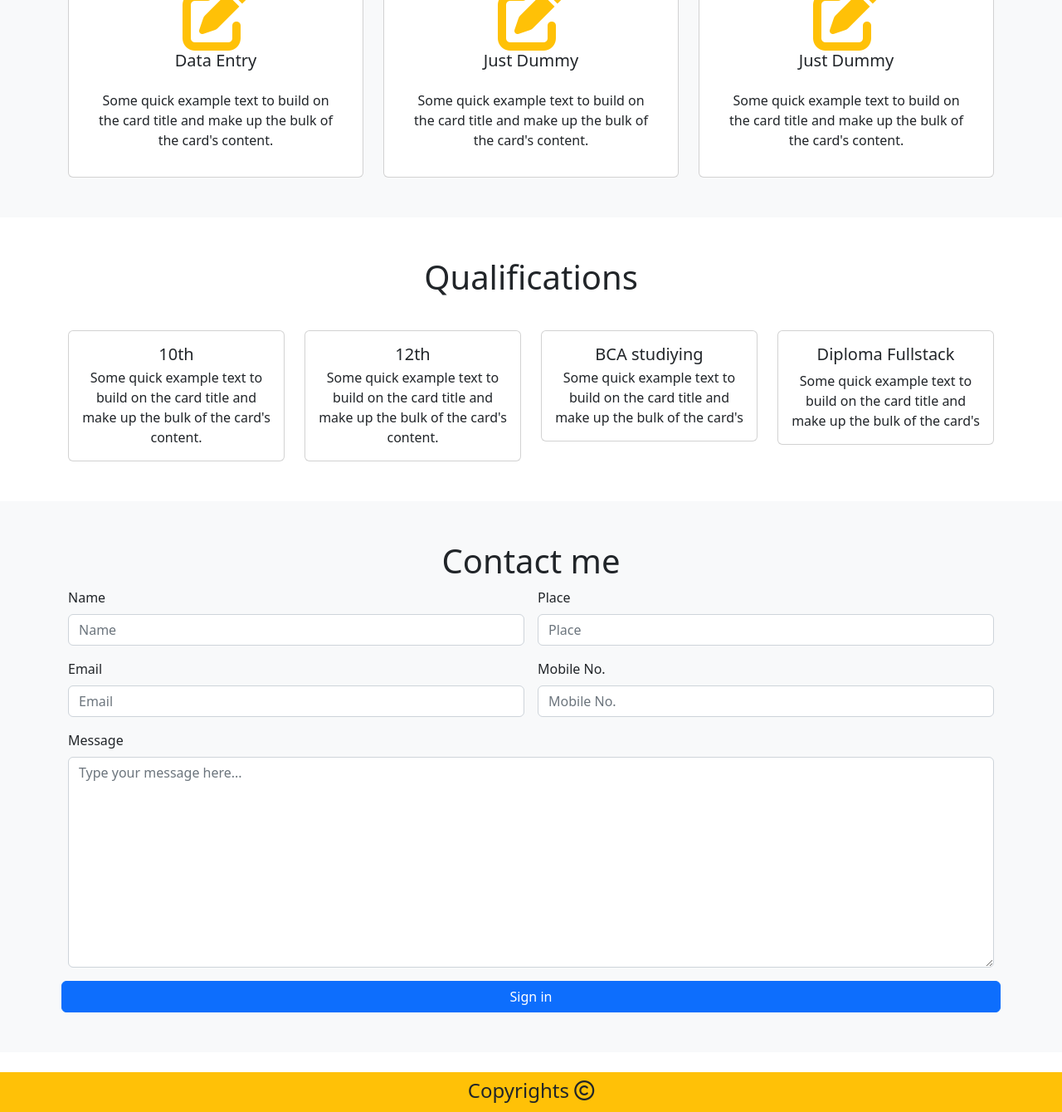
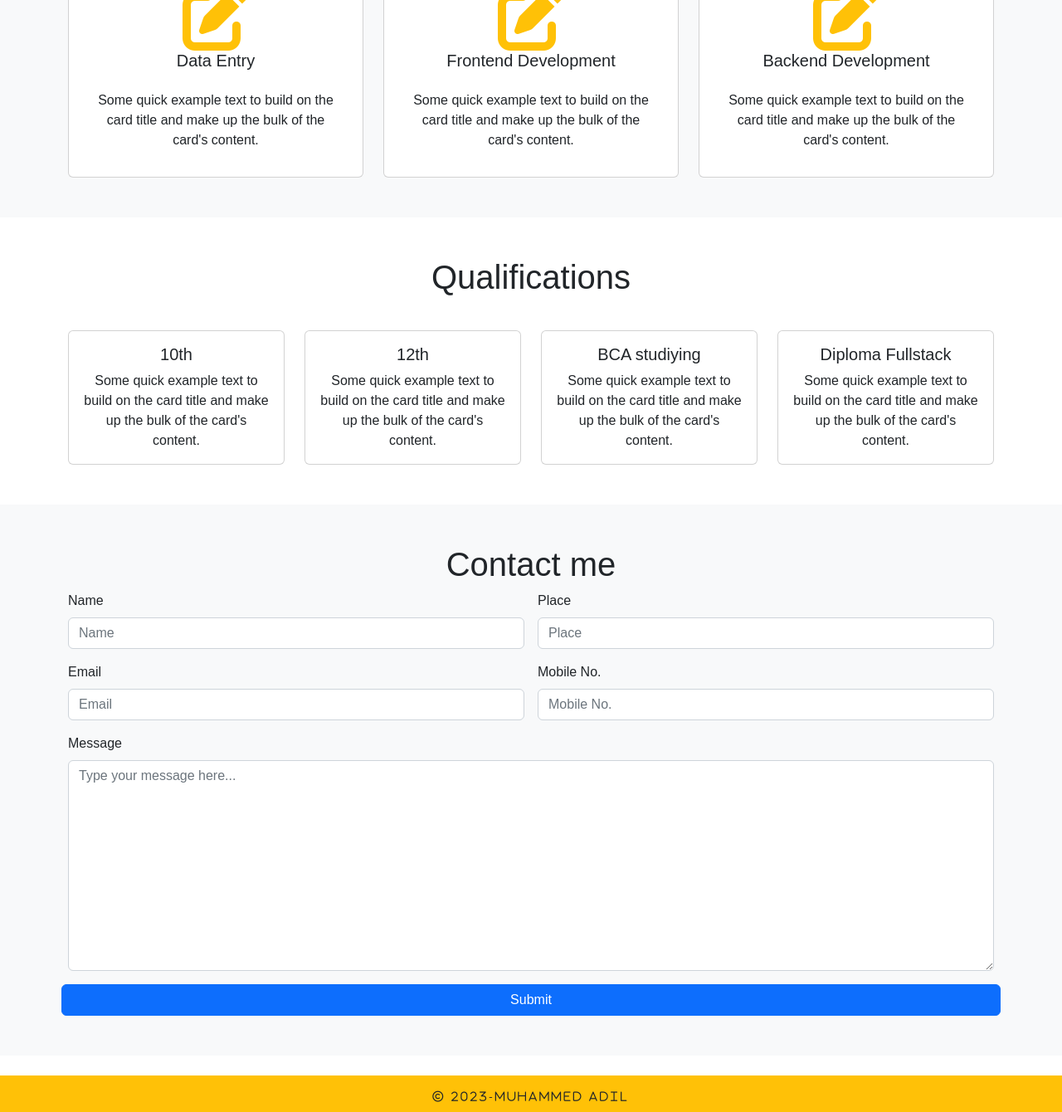
Before and after one commit to muhammedadil1024/personalweb, a plain HTML site: page index.html in a window 1280 px wide. Shown: the part 905-2245 px from the top of the page at 83% size. Drawn offline with nearby package versions, Linux system fonts and the light colour scheme.

Commit message:
navbar aligned

```diff
--- a/css/style.css
+++ b/css/style.css
@@ -1,3 +1,7 @@
+*{
+    font-family: sans-serif;
+}
+
 .navbar-nav{
     font-size: 19px;
 }
@@ -12,3 +16,14 @@
 .home{
     padding-top: 7rem;
 }
+.size {
+    font-size: 30px;
+    font-weight: bold;
+}
+.text-muted {
+    margin-top: 0px;
+}
+.txt {
+    font-size: 13px;
+    letter-spacing: 0.2rem;
+}
--- a/index.html
+++ b/index.html
@@ -4,7 +4,7 @@
     <meta charset="UTF-8">
     <meta http-equiv="X-UA-Compatible" content="IE=edge">
     <meta name="viewport" content="width=device-width, initial-scale=1.0">
-    <title>PersonalWebsite</title>
+    <title>Muhammed Adil</title>
     <link rel="icon" href="ADIL.jpg">
     <!-- CSS only -->
     <link href="https://cdn.jsdelivr.net/npm/bootstrap@5.2.1/dist/css/bootstrap.min.css" rel="stylesheet" integrity="sha384-iYQeCzEYFbKjA/T2uDLTpkwGzCiq6soy8tYaI1GyVh/UjpbCx/TYkiZhlZB6+fzT" crossorigin="anonymous">
@@ -13,10 +13,10 @@
 <body>
     <header class="bg-warning pstn">
         <div class="row">
-            <div class="col-md-6 col-9">
+            <div class="col-md-6 col-6">
                 <h2 class="p-2 ps-4">Muhammed Adil</h2>
             </div>
-            <div class="col-md-6 col-3 my-auto">
+            <div class="col-md-6 col-6 my-auto">
                 <nav class="navbar navbar-expand-lg">
                     <div class="container-fluid">
                       <button class="navbar-toggler ms-auto" type="button" data-bs-toggle="collapse" data-bs-target="#navbarNavAltMarkup" aria-controls="navbarNavAltMarkup" aria-expanded="false" aria-label="Toggle navigation">
@@ -35,6 +35,7 @@
             </div>
         </div>
     </header>
+    <!-- Home - Main -->
     <section class="home" id="home-section">
         <div class="container">
             <div class="row align-items-center">
@@ -42,16 +43,17 @@
                     <img src="image/istockphoto-1210359011-170667a.jpg" alt="mypic" class="img-fluid rounded-circle">
                 </div>
                 <div class="col-md-6">
-                    <h4 class="pt-3">Fullstack Developer,<br>
-                    Kannur,Kerala,India</h4>
+                    <h4 class="pt-3 size">Fullstack Developer</h4>
+                   <span>Kannur,Kerala,India</span>
                     <blockquote class="blockquote">
                         <p>"Work Hard Try Hard One Day Your All Dreams Come True"</p>
-                        <h5>--Muhammed Adil</h5>
+                        <h5> -- Muhammed Adil</h5>
                     </blockquote>
                 </div>
             </div>
         </div>
     </section>
+    <!-- Services -->
     <section class="bg-light p-5" id="services-section">
         <div class="container ">
             <h1 class="text-center">Services</h1>
@@ -101,7 +103,7 @@
                 <div class="text-center col-md-4 mt-3">
                     <div class="card p-3">
                         <i class="fa-sharp fa-solid fa-pen-to-square display-1 text-warning"></i>
-                        <h5 class="card-title">Just Dummy</h5>
+                        <h5 class="card-title">Frontend Development</h5>
                         <div class="card-body">
                           <p class="card-text">Some quick example text to build on the card title and make up the bulk of the card's content.</p>
                         </div>
@@ -111,7 +113,7 @@
                 <div class="text-center col-md-4 mt-3">
                     <div class="card p-3">
                         <i class="fa-sharp fa-solid fa-pen-to-square display-1 text-warning"></i>
-                        <h5 class="card-title">Just Dummy</h5>
+                        <h5 class="card-title">Backend Development</h5>
                         <div class="card-body">
                           <p class="card-text">Some quick example text to build on the card title and make up the bulk of the card's content.</p>
                         </div>
@@ -120,11 +122,12 @@
             </div>
         </div>
     </section>
+    <!-- Qualification -->
     <section class="p-5" id="qualification-section">
         <div class="container">
             <h1 class="text-center">Qualifications</h1>
             <div class="row pt-3">
-                <div class="text-center col-md-3 mt-3">
+                <div class="text-center col-lg-3 mt-3 col-md-6">
                     <div class="card">
                         <div class="card-body">
                           <h5 class="card-title">10th</h5>
@@ -134,7 +137,7 @@
                       </div>
                 </div>
 
-                <div class="text-center col-md-3 mt-3">
+                <div class="text-center col-lg-3 mt-3 col-md-6">
                     <div class="card">
                         <div class="card-body">
                           <h5 class="card-title">12th</h5>
@@ -144,28 +147,29 @@
                       </div>
                 </div>
 
-                <div class="text-center col-md-3 mt-3">
+                <div class="text-center col-md-6 mt-3 col-lg-3">
                     <div class="card">
                         <div class="card-body">
                           <h5 class="card-title">BCA studiying</h5>
                           <h6 class="card-subtitle mb-2 text-muted"></h6>
-                          <p class="card-text">Some quick example text to build on the card title and make up the bulk of the card's</p>
+                          <p class="card-text">Some quick example text to build on the card title and make up the bulk of the card's content.</p>
                         </div>
                       </div>
                 </div>
 
 
-                <div class="text-center col-md-3 mt-3">
+                <div class="text-center col-md-6 mt-3 col-lg-3">
                     <div class="card">
                         <div class="card-body">
                           <h5 class="card-title">Diploma Fullstack</h5>
-                          <p class="card-text">Some quick example text to build on the card title and make up the bulk of the card's</p>
+                          <p class="card-text">Some quick example text to build on the card title and make up the bulk of the card's content.</p>
                         </div>
                       </div>
                 </div>
             </div>
         </div>
     </section>
+    <!-- Contact -->
     <section class="bg-light p-5">
         <div class="container">
             <h1 class="text-center" id="contact-section">Contact me</h1>
@@ -192,17 +196,18 @@
                           <label for="inputAddress" class="form-label">Message</label>
                           <textarea cols="30" rows="10" class="form-control" placeholder="Type your message here..."></textarea>
                         </div>
-                        <button type="submit" class="btn btn-primary">Sign in</button>
+                        <button type="submit" class="btn btn-primary">Submit</button>
                     </form>
                 </div>
             </div>
         </div>
     </section>
+    <!-- Footer -->
     <footer class="bg-warning mt-4">
         <div class="container ft-height">
             <div class="row">
                 <div class="col-md-12 text-center">
-                    <h4 class="p-2">Copyrights <i class="fa-regular fa-copyright"></i></h4>
+                    <h4 class="p-2"><i class="fa-regular fa-copyright txt"> 2023-Muhammed Adil</i></h4>
                     <i class="fa-brands fa-facebook"></i>
                     <i class="fa-brands fa-square-instagram"></i>
                     <a href="https://twitter.com/adil_mohd292?t=-mkUuoKvIVmO-fB_Ouyzgg&s=03"><i class="fa-brands fa-twitter"></i></a>
```
